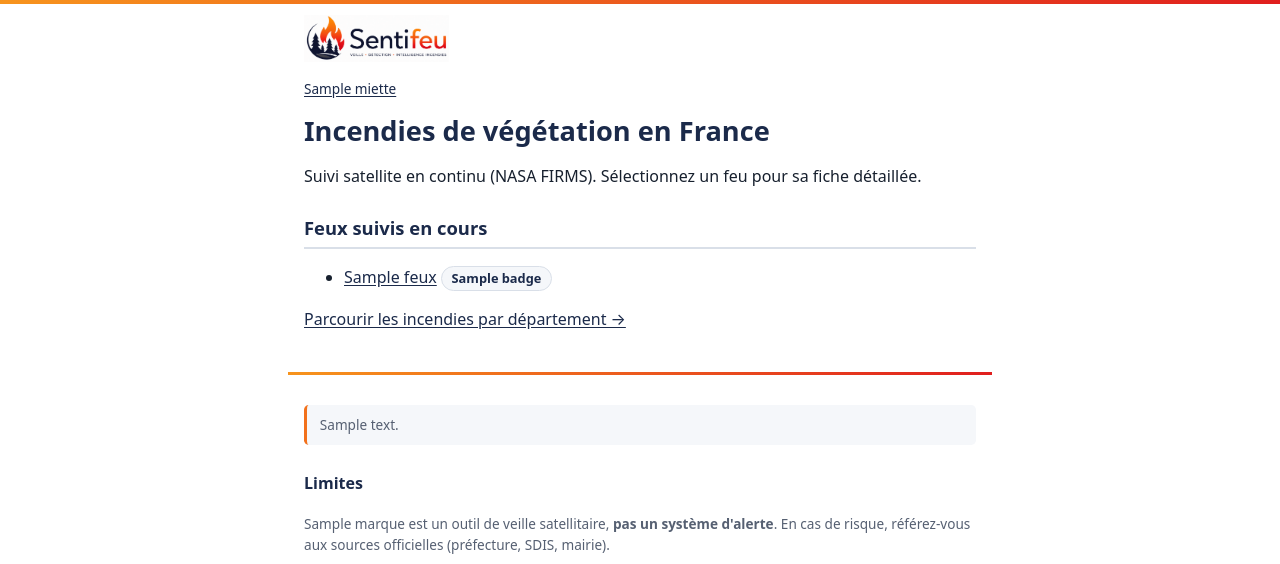
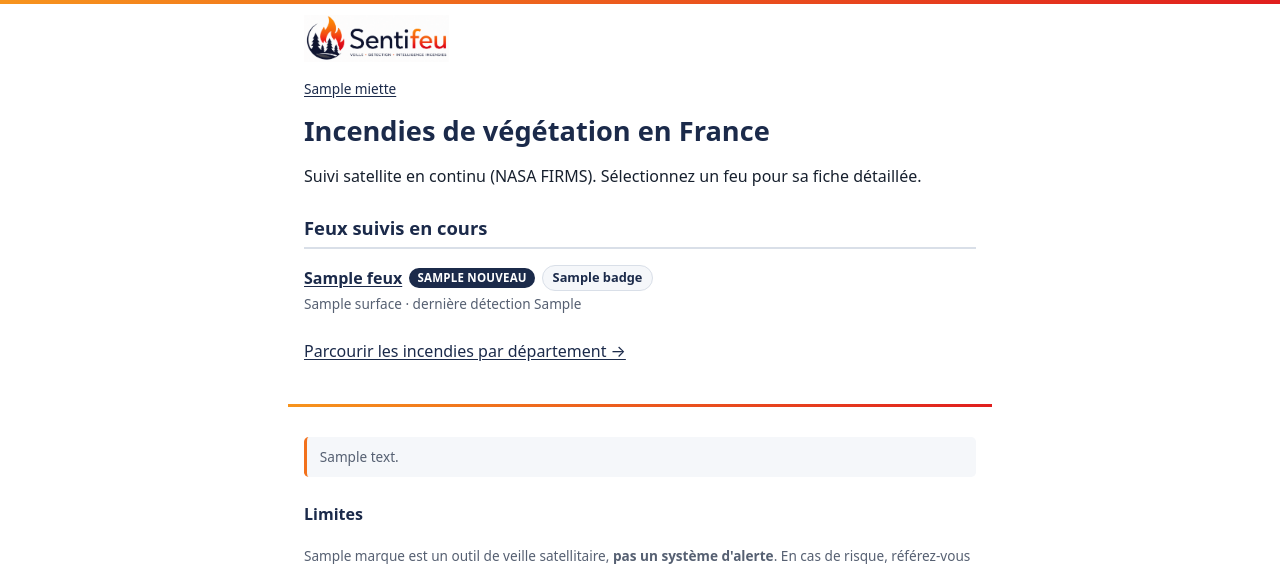
Before and after one commit to coinnovate/vigifeu, a Python web app: template templates/carte.html.j2 in a window 1280 px wide. Shown: the top 564 px of the page. Run offline with Jinja, Linux system fonts and the light colour scheme; the template is opened without the code that fills it: most values are stand-ins (such as "Sample title", 1, 10 or a date in 2020).

Commit message:
Accueil & carte : fond végétation, marqueurs proportionnels, liste enrichie
Retours utilisateur sur la page d'accueil :
- Fond de carte : « dataviz » gris trop effacé (on ne voyait pas les forêts) →
  « outdoor-v2 » (forêts en vert + relief), assez clair pour garder cellules/POI
  lisibles par-dessus. Vérifié en live sur carte nationale ET fiche feu. Nettoie
  aussi les paramètres morts maptiler_map/carte_style de [indicateurs].
- Marqueurs carte nationale : rayon proportionnel à la surface ESTIMÉE (interpolé sur
  √surface → aire du cercle ∝ surface, symbole proportionnel honnête ; area_ha ajouté
  aux propriétés du geojson national, NULL → rayon plancher). Cercle sobre conservé,
  pas d'icône flamme (registre alarmiste évité).
- Liste d'accueil : lignes structurées (titre + badges, puis surface estimée · dernière
  détection) au lieu d'une liste nue. Étiquette « nouveau » (marine, factuel — pas rouge)
  si première détection < generate.nouveau_max_h (24 h), mesurée depuis la dernière
  observation en base (jamais l'heure de génération, P0). Tri par activité récente inchangé.

Lexique : libelle_nouveau, surface_estimee_courte (« ≈ N ha (estimé) »). Golden Saumos
inchangé (fixture sans surface/POI → méta absente). Suite 299 verte.

Co-Authored-By: Claude Opus 4.8 <noreply@anthropic.com>

```diff
--- a/src/vigifeu/generate/geojson.py
+++ b/src/vigifeu/generate/geojson.py
@@ -89,7 +89,7 @@ def national_geojson(conn: sqlite3.Connection, config: dict) -> dict:
     ).fetchall()
     for r in rows:
         lv = conn.execute(
-            "SELECT geometry_wkt FROM fire_event_version WHERE fire_event_id=? "
+            "SELECT geometry_wkt, area_ha_estimee FROM fire_event_version WHERE fire_event_id=? "
             "ORDER BY version_n DESC LIMIT 1",
             (r["id"],),
         ).fetchone()
@@ -104,6 +104,9 @@ def national_geojson(conn: sqlite3.Connection, config: dict) -> dict:
                 "nom": f"Feu de {lieu}",
                 "lifecycle": r["lifecycle"],
                 "confidence": r["confidence_level"],
+                # Surface ESTIMÉE (ha) → rayon du marqueur (proportionnel, carte.js) ; jamais
+                # affichée comme un fait. NULL possible (feu sans version chiffrée) → rayon plancher.
+                "area_ha": lv["area_ha_estimee"],
                 "url": f"/feux/{r['public_id']}/",
             },
             "geometry": mapping(Point(c.x, c.y)),
--- a/static/css/vigifeu.css
+++ b/static/css/vigifeu.css
@@ -99,6 +99,18 @@ th, td { text-align: left; padding: .35rem .6rem; border-bottom: 1px solid var(-
 /* État « tout va bien » (pas de feu, pas d'alerte) — vert forêt rassurant. */
 .calme { color: var(--vert); background: var(--vert-doux); border-left: 3px solid var(--vert); padding: .5rem .8rem; border-radius: .3rem; }
 
+/* Liste des feux en cours (accueil) — lignes structurées : titre + badges, puis méta
+   (surface estimée · dernière détection). Sobre, pas de dramatisation. */
+.liste-feux { list-style: none; padding: 0; margin: .5rem 0; }
+.feu-item { padding: .55rem 0; border-bottom: 1px solid var(--trait); }
+.feu-item:last-child { border-bottom: 0; }
+.feu-titre { display: flex; flex-wrap: wrap; align-items: center; gap: .45rem; }
+.feu-titre a { font-weight: 600; }
+/* « nouveau » en marine (factuel), jamais en rouge/orange — ce n'est pas une alerte. */
+.tag-nouveau { display: inline-block; padding: .08rem .5rem; border-radius: 1rem; font-size: .72rem;
+  font-weight: 700; text-transform: uppercase; letter-spacing: .02em; background: var(--marine); color: #fff; }
+.feu-meta { color: var(--gris); font-size: .85rem; margin-top: .15rem; }
+
 /* Carte (enrichissement) — hauteur fixe, la légende contractuelle est en HTML */
 .carte { width: 100%; height: 22rem; border: 1px solid var(--trait); border-radius: .3rem; margin: .5rem 0; background: var(--fond-doux); }
 .carte[hidden] { display: none; }
--- a/static/js/carte.js
+++ b/static/js/carte.js
@@ -113,7 +113,20 @@
       map.addLayer({
         id: "feux", type: "circle", source: "feux",
         paint: {
-          "circle-radius": 7, "circle-color": COULEUR.front_actif,
+          // Rayon proportionnel à la surface ESTIMÉE : on interpole sur √surface pour que
+          // l'AIRE du cercle (perçue) soit proportionnelle à la surface du feu (symbole
+          // proportionnel honnête). area_ha NULL → plancher (petit cercle), jamais 0/invisible.
+          "circle-radius": [
+            "interpolate", ["linear"],
+            ["sqrt", ["max", 1, ["coalesce", ["get", "area_ha"], 1]]],
+            1, 4,    // ~1 ha
+            4, 6,    // ~16 ha
+            10, 9,   // ~100 ha
+            22, 13,  // ~500 ha
+            32, 16,  // ~1000 ha
+            71, 22   // ~5000 ha (mégafeu)
+          ],
+          "circle-color": COULEUR.front_actif,
           "circle-stroke-color": "#fff", "circle-stroke-width": 1.5, "circle-opacity": 0.9
         }
       });
--- a/templates/carte.html.j2
+++ b/templates/carte.html.j2
@@ -18,9 +18,22 @@
 <section class="feux-en-cours">
 <h2>Feux suivis en cours</h2>
 {% if feux %}
-<ul>
+<ul class="liste-feux">
 {% for f in feux %}
-<li><a href="{{ f.url }}">{{ f.nom }}</a> <span class="badge {{ f.classe }}">{{ f.badge }}</span></li>
+<li class="feu-item">
+  <div class="feu-titre">
+    <a href="{{ f.url }}">{{ f.nom }}</a>
+    {% if f.nouveau %}<span class="tag-nouveau">{{ f.nouveau }}</span>{% endif %}
+    <span class="badge {{ f.classe }}">{{ f.badge }}</span>
+  </div>
+  {% if f.surface or f.detecte_le %}
+  <div class="feu-meta">
+    {%- if f.surface %}<span class="feu-surface">{{ f.surface }}</span>{% endif -%}
+    {%- if f.surface and f.detecte_le %} · {% endif -%}
+    {%- if f.detecte_le %}<span class="feu-date">dernière détection {{ f.detecte_le }}</span>{% endif -%}
+  </div>
+  {% endif %}
+</li>
 {% endfor %}
 </ul>
 {% else %}
```
Also changed, not shown: config/params.toml (+10 -1 lines), src/vigifeu/generate/carte.py (+28 -9 lines), src/vigifeu/lexique/fr.py (+12 -0 lines).
